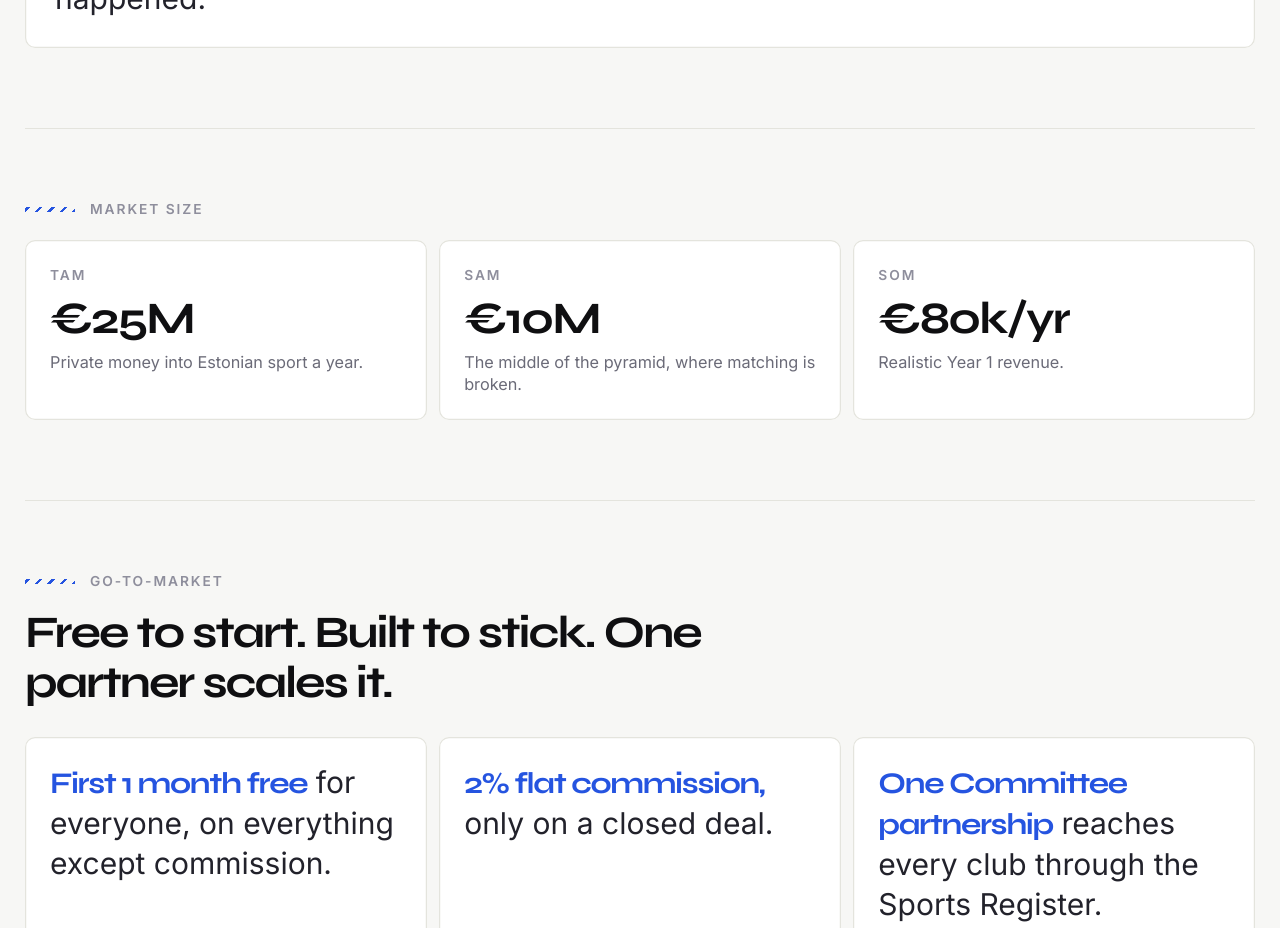
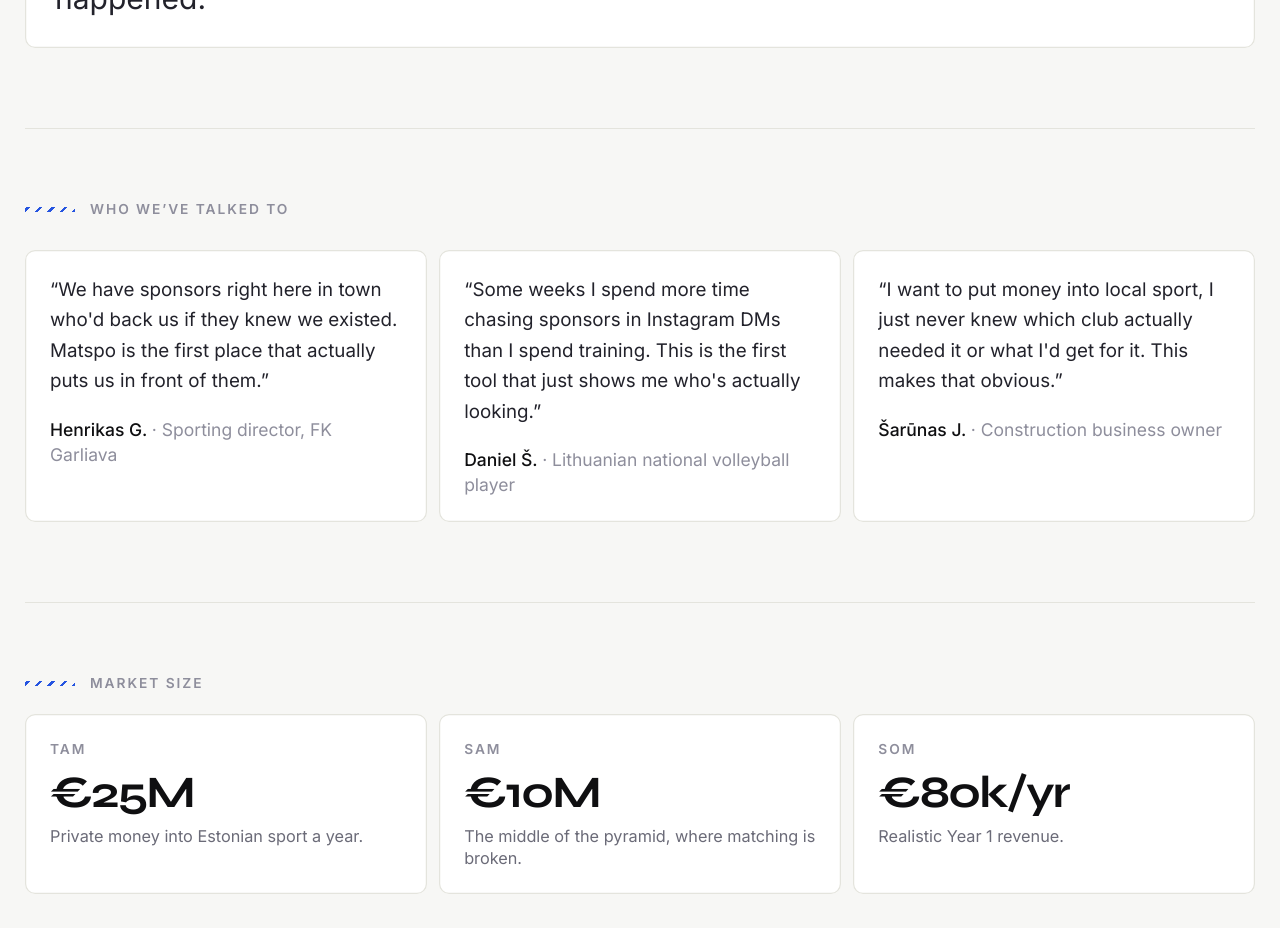
Before and after one commit to elvijusbartkus/yess-sponsorship-mvp, a React (Vite) app: page / in a window 1280 px wide. Shown: the part 1820-2748 px from the top of the page. Built offline with nearby package versions, Linux system fonts and the light colour scheme; no server answers.

Commit message:
Add social proof quotes above market size on landing page
One quote each from a club, an athlete, and a sponsor we've talked to.

```diff
--- a/src/components/Landing.tsx
+++ b/src/components/Landing.tsx
@@ -54,6 +54,17 @@
     <div className="flex items-center gap-3">
       <div className="flare-rule h-1 w-10" />
       <p className="eyebrow text-ink-400">{children}</p>
+    </div>
+  );
+}
+
+function QuoteCard({ quote, name, role }: { quote: string; name: string; role: string }) {
+  return (
+    <div className="rounded-lg bg-white p-5 ring-1 ring-inset ring-paper-line">
+      <p className="text-[15px] leading-relaxed text-ink-800">&ldquo;{quote}&rdquo;</p>
+      <p className="mt-4 text-sm font-medium text-ink-950">
+        {name} <span className="font-normal text-ink-400">&middot; {role}</span>
+      </p>
     </div>
   );
 }
@@ -158,6 +169,29 @@
         </div>
       </section>
 
+      {/* SOCIAL PROOF — one quote each from a club, an athlete, and a
+          sponsor we've talked to, right before market size. */}
+      <section className="mt-16 border-t border-paper-line pt-14">
+        <SectionEyebrow>Who we&rsquo;ve talked to</SectionEyebrow>
+        <div className="mt-6 grid gap-2.5 sm:grid-cols-3">
+          <QuoteCard
+            quote="We have sponsors right here in town who'd back us if they knew we existed. Matspo is the first place that actually puts us in front of them."
+            name="Henrikas G."
+            role="Sporting director, FK Garliava"
+          />
+          <QuoteCard
+            quote="Some weeks I spend more time chasing sponsors in Instagram DMs than I spend training. This is the first tool that just shows me who's actually looking."
+            name="Daniel Š."
+            role="Lithuanian national volleyball player"
+          />
+          <QuoteCard
+            quote="I want to put money into local sport, I just never knew which club actually needed it or what I'd get for it. This makes that obvious."
+            name="Šarūnas J."
+            role="Construction business owner"
+          />
+        </div>
+      </section>
+
       {/* MARKET SIZE */}
       <section className="mt-16 border-t border-paper-line pt-14">
         <SectionEyebrow>Market size</SectionEyebrow>
```
